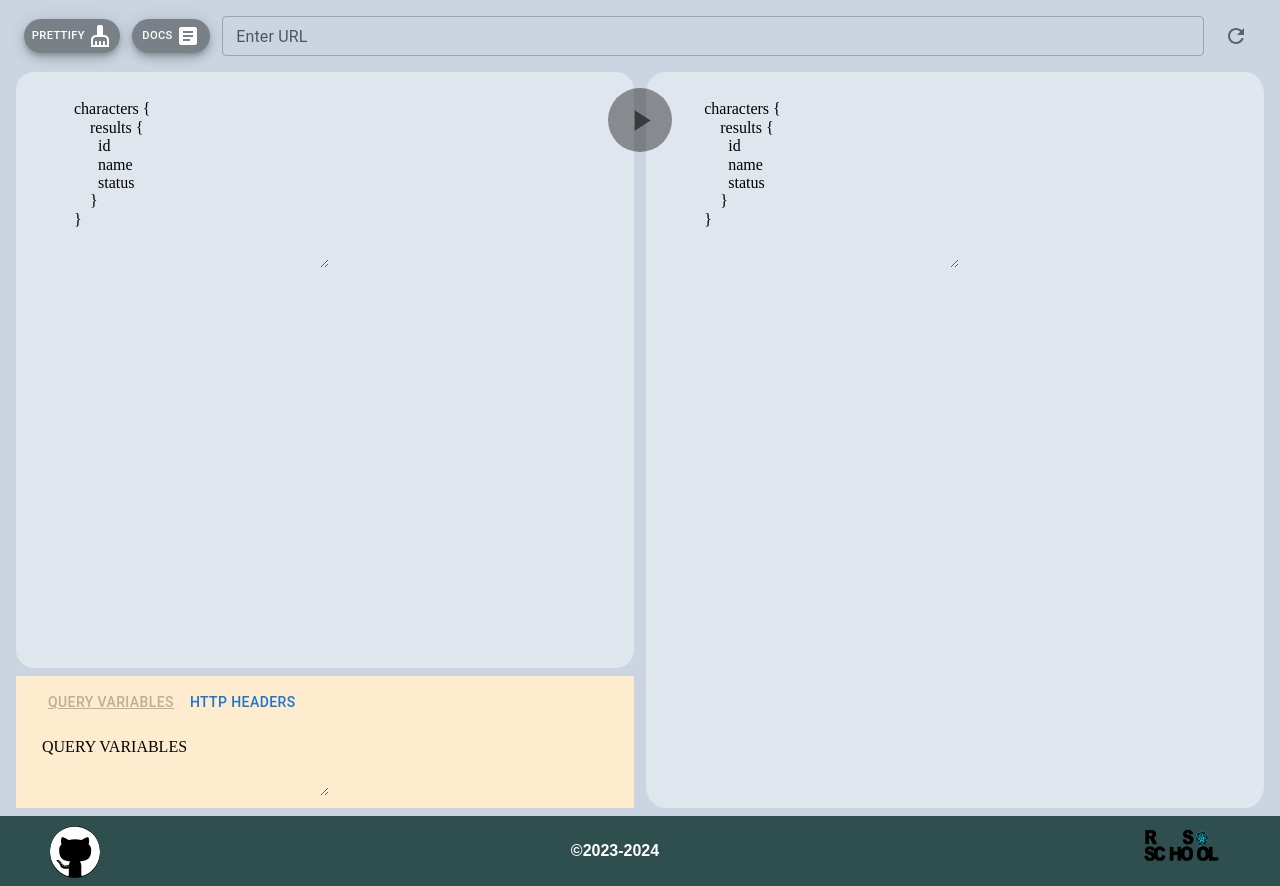
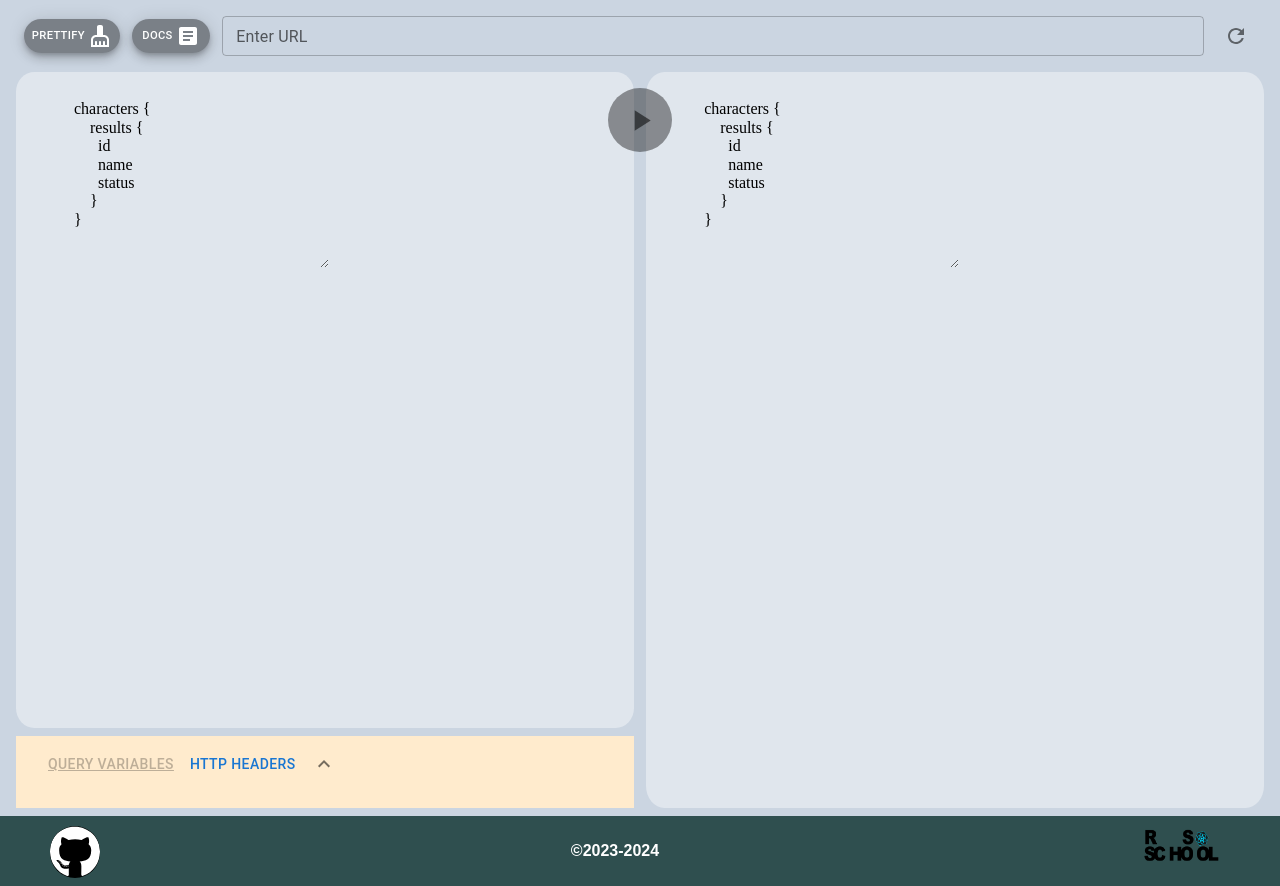
Before and after one commit to baranovdv/graphiql-app, a React app: page /MainPage in a window 1280 px wide. Built offline with nearby package versions, Linux system fonts and the light colour scheme; no server answers; sample sign-in values are in the browser's storage; the HTML template or start-up script is replaced by a standard one.

Commit message:
feat: add vars menu arrow button

```diff
--- a/src/components/ui/VarsHeaders/VarsHeaders.module.css
+++ b/src/components/ui/VarsHeaders/VarsHeaders.module.css
@@ -4,7 +4,18 @@
 }
 
 .navbar {
+  display: flex;
+  justify-content: flex-start;
   margin-bottom: 1rem;
+}
+
+.content {
+  display: none;
+}
+
+.contentShow {
+  display: block;
+  height: 25vh;
 }
 
 .textarea {
--- a/src/components/ui/VarsHeaders/VarsHeaders.tsx
+++ b/src/components/ui/VarsHeaders/VarsHeaders.tsx
@@ -1,5 +1,7 @@
-import { Button } from '@mui/material';
+import { Button, IconButton } from '@mui/material';
 import { useState } from 'react';
+import KeyboardArrowDownIcon from '@mui/icons-material/KeyboardArrowDown';
+import KeyboardArrowUpIcon from '@mui/icons-material/KeyboardArrowUp';
 import { MainPageGridAreas } from '../../../types/types';
 import classes from './VarsHeaders.module.css';
 
@@ -9,11 +11,14 @@ export default function VarsHeaders({
   gridAreaProp: MainPageGridAreas;
 }) {
   const [menu, setMenu] = useState('variables');
+  const [isContentOpen, setIsContentOpen] = useState<boolean>(false);
 
   const clickHandler = (event: React.MouseEvent<HTMLElement>): void => {
     const { id } = event.target as HTMLElement;
     setMenu(id);
   };
+
+  const toggleContentHandler = () => setIsContentOpen(!isContentOpen);
 
   return (
     <section
@@ -41,7 +46,13 @@ export default function VarsHeaders({
         >
           HTTP HEADERS
         </Button>
+        <IconButton aria-label="show content" onClick={toggleContentHandler}>
+          {isContentOpen ? <KeyboardArrowDownIcon /> : <KeyboardArrowUpIcon />}
+        </IconButton>
       </nav>
+      <div
+        className={`${classes.content} ${isContentOpen && classes.contentShow}`}
+      >
         {menu === 'variables' && (
           <textarea
             className={classes.textarea}
@@ -62,6 +73,7 @@ export default function VarsHeaders({
             defaultValue="HTTP HEADERS"
           />
         )}
+      </div>
     </section>
   );
 }
```
Lines whose indentation alone changed are shown as unchanged.
